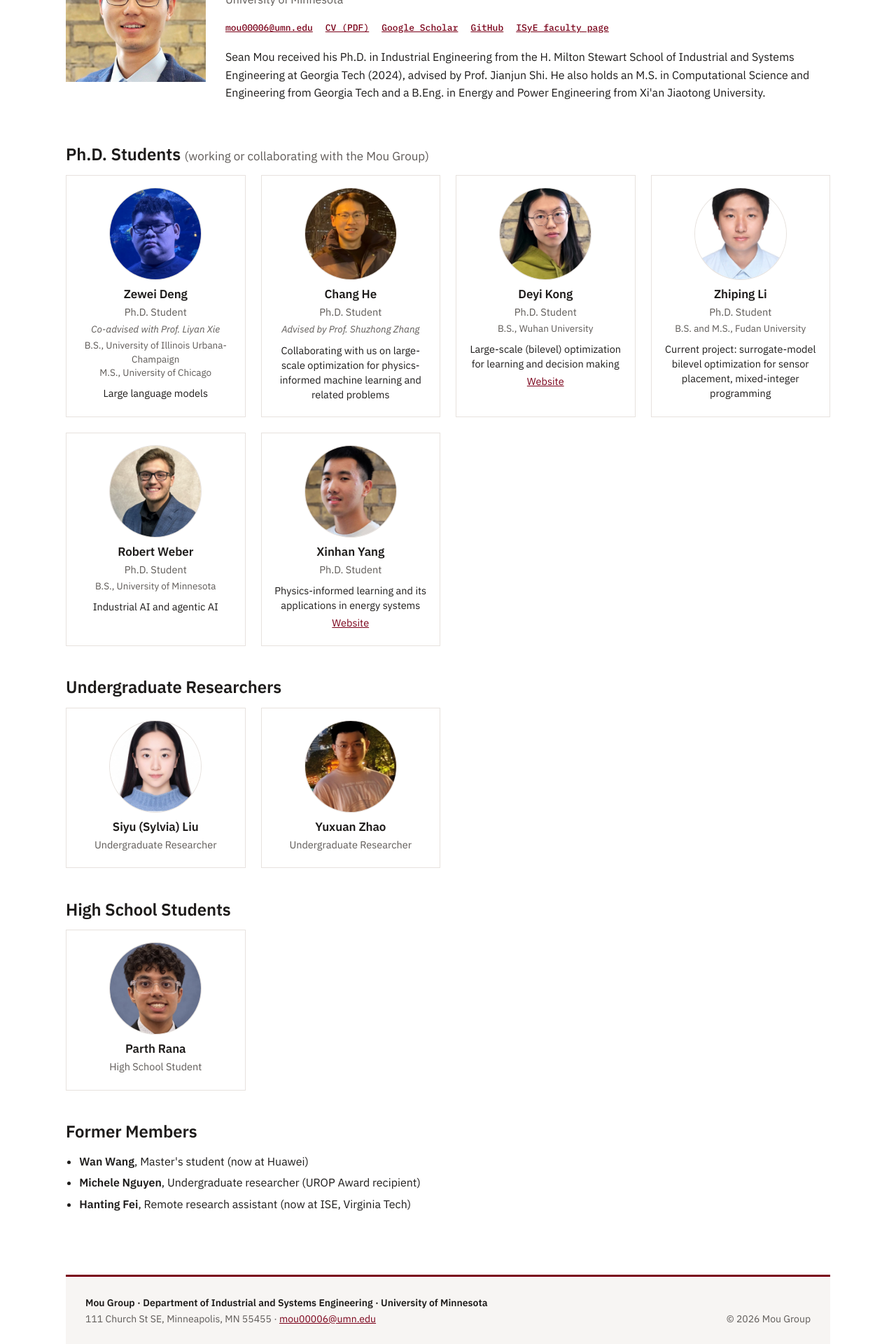
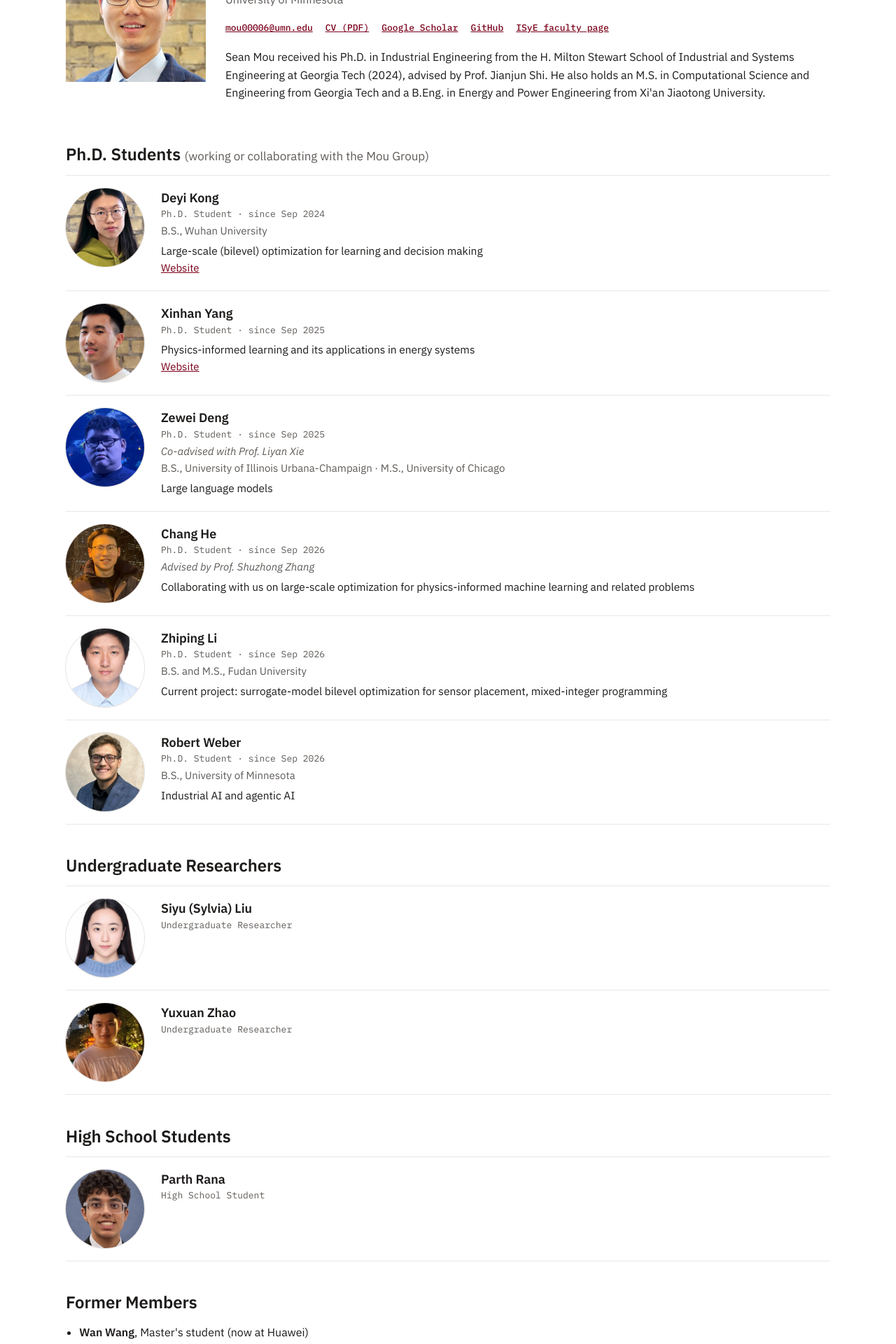
Before and after one commit to Mou-group-UMN/mou-group-umn.github.io, a Jekyll site: the page built from people.html, in a window 1280 px wide. Shown: the part 508-2428 px from the top of the page at 70% size. Built offline with Jekyll 4.4.1, drawn with Linux system fonts in a browser that asks for light colours.

Commit message:
People: one row per person, Ph.D. students by start date
Replaces the card grid with rows (photo, name, role and start date,
advisor line, degrees, research direction, website). Ph.D. order and
start dates per Sean: Deyi Kong (Sep 2024); Xinhan Yang and Zewei Deng
(Sep 2025); Chang He, Zhiping Li and Robert Weber (Sep 2026).

Co-Authored-By: Claude Opus 5.5 <noreply@anthropic.com>
Claude-Session: https://claude.ai/code/session_01XBj4b1asWe9EJC5WfSpYSG

```diff
--- a/_data/people.yml
+++ b/_data/people.yml
@@ -1,6 +1,7 @@
 # People page data. photo = a file in assets/img/people/ ("" shows a placeholder).
 # Sections show in this order; an empty section is hidden.
-# Card fields: name, role, photo, optional cadv (advisor or co-advisor line), edu (list of degree lines), research (one line), web.
+# Each person is one row on the People page: name, role, photo, and optionally since (start month, e.g. Sep 2023),
+# cadv (advisor or co-advisor line), edu (list of degrees), research (one line) and web (a link shown as "Website").
 pi:
   name: Shancong (Sean) Mou
   role: Assistant Professor, Industrial and Systems Engineering
@@ -18,13 +19,13 @@ pi:
     Xi'an Jiaotong University.
 section_notes:   # optional note after a section heading on the People page, shown in parentheses
   phd: working or collaborating with the Mou Group
-phd:
-  - {name: Zewei Deng, role: Ph.D. Student, photo: zewei-deng.jpg, cadv: Co-advised with Prof. Liyan Xie, edu: ["B.S., University of Illinois Urbana-Champaign", "M.S., University of Chicago"], research: Large language models}
-  - {name: Chang He, role: Ph.D. Student, photo: chang-he.jpg, cadv: Advised by Prof. Shuzhong Zhang, research: Collaborating with us on large-scale optimization for physics-informed machine learning and related problems}
-  - {name: Deyi Kong, role: Ph.D. Student, photo: deyi-kong.jpg, web: "https://cse.umn.edu/isye/deyi-kong", edu: ["B.S., Wuhan University"], research: Large-scale (bilevel) optimization for learning and decision making}
-  - {name: Zhiping Li, role: Ph.D. Student, photo: zhiping-li.jpg, edu: ["B.S. and M.S., Fudan University"], research: "Current project: surrogate-model bilevel optimization for sensor placement, mixed-integer programming"}
-  - {name: Robert Weber, role: Ph.D. Student, photo: robert-weber.jpg, edu: ["B.S., University of Minnesota"], research: Industrial AI and agentic AI}
-  - {name: Xinhan Yang, role: Ph.D. Student, photo: xinhan-yang.jpg, web: "https://cse.umn.edu/isye/xinhan-yang", research: Physics-informed learning and its applications in energy systems}
+phd:   # most senior first (start date), as Sean ordered them on 2026-10-01
+  - {name: Deyi Kong, role: Ph.D. Student, since: Sep 2024, photo: deyi-kong.jpg, web: "https://cse.umn.edu/isye/deyi-kong", edu: ["B.S., Wuhan University"], research: Large-scale (bilevel) optimization for learning and decision making}
+  - {name: Xinhan Yang, role: Ph.D. Student, since: Sep 2025, photo: xinhan-yang.jpg, web: "https://cse.umn.edu/isye/xinhan-yang", research: Physics-informed learning and its applications in energy systems}
+  - {name: Zewei Deng, role: Ph.D. Student, since: Sep 2025, photo: zewei-deng.jpg, cadv: Co-advised with Prof. Liyan Xie, edu: ["B.S., University of Illinois Urbana-Champaign", "M.S., University of Chicago"], research: Large language models}
+  - {name: Chang He, role: Ph.D. Student, since: Sep 2026, photo: chang-he.jpg, cadv: Advised by Prof. Shuzhong Zhang, research: Collaborating with us on large-scale optimization for physics-informed machine learning and related problems}
+  - {name: Zhiping Li, role: Ph.D. Student, since: Sep 2026, photo: zhiping-li.jpg, edu: ["B.S. and M.S., Fudan University"], research: "Current project: surrogate-model bilevel optimization for sensor placement, mixed-integer programming"}
+  - {name: Robert Weber, role: Ph.D. Student, since: Sep 2026, photo: robert-weber.jpg, edu: ["B.S., University of Minnesota"], research: Industrial AI and agentic AI}
 masters: []
 undergrads:
   - {name: Siyu (Sylvia) Liu, role: Undergraduate Researcher, photo: siyu-liu.jpg}
--- a/assets/css/style.css
+++ b/assets/css/style.css
@@ -127,13 +127,17 @@ h3{font-size:19px;line-height:1.3}
 .vc-play::after{content:"";position:absolute;left:17px;top:13px;border-left:14px solid #fff;border-top:9px solid transparent;border-bottom:9px solid transparent}
 
 /* people */
-.grid{display:grid;grid-template-columns:repeat(auto-fill,minmax(210px,1fr));gap:22px}
-.card{border:1px solid var(--line);padding:18px;text-align:center;background:#fff}
-.card img,.ph{width:130px;height:130px;border-radius:50%;object-fit:cover;object-position:50% 28%;background:var(--soft);display:grid;place-items:center;margin:0 auto 10px;font:600 40px var(--cond);color:#bbb}
-.card img{box-shadow:0 0 0 1px var(--line)}   /* thin ring so white-background headshots still read as circles */
-.card h3{margin:.2em 0;font-size:17px}.card p{margin:.2em 0;color:var(--muted);font-size:14.5px}
-.card .cadv{font-size:13.5px;font-style:italic}.card .edu{font-size:13.5px;line-height:1.45}.card .edu span{display:block}
-.card .research{margin-top:8px;color:var(--ink);font-size:14.5px;line-height:1.45}   /* research direction on People cards */
+/* one row per person, most senior first (Sean, 2026-10-01; replaced the card grid) */
+.plist{list-style:none;margin:0;padding:0}
+.prow{display:grid;grid-template-columns:112px minmax(0,1fr);gap:24px;align-items:start;padding:18px 0;border-top:1px solid var(--line-2)}
+.prow:last-child{border-bottom:1px solid var(--line-2)}
+.pphoto{display:block;width:112px;height:112px;border-radius:50%;object-fit:cover;object-position:50% 28%;background:var(--soft);box-shadow:0 0 0 1px var(--line)}   /* thin ring so white-background headshots still read as circles */
+.ph{display:grid;place-items:center;background:var(--soft);font:600 34px var(--cond);color:#bbb}
+.pbody{min-width:0}.pbody h3{margin:2px 0 2px;font-size:18px}
+.pbody p{margin:.15em 0;font-size:15px;line-height:1.5;color:var(--muted)}
+.pbody .pmeta{font:13px/1.6 var(--mono)}.pbody .cadv{font-style:italic}
+.pbody .research{margin-top:.35em;color:var(--ink);font-size:15.5px}
+@media(max-width:560px){.prow{grid-template-columns:84px minmax(0,1fr);gap:16px}.pphoto{width:84px;height:84px}}
 .h2-note{font-size:17px;font-weight:400;letter-spacing:0;color:var(--muted)}   /* people.yml section_notes */
 @media(max-width:560px){.h2-note{display:block;margin-top:4px;font-size:15px;line-height:1.45}}
 .pi{display:grid;grid-template-columns:200px 1fr;gap:28px;align-items:start}
--- a/people.html
+++ b/people.html
@@ -12,9 +12,9 @@ permalink: /people/
 </div>
 {% assign groups = "phd:Ph.D. Students,masters:Master's Students,undergrads:Undergraduate Researchers,highschool:High School Students,students:Students,postdocs:Postdocs" | split: "," %}
 {% for g in groups %}{% assign kv = g | split: ":" %}{% assign key = kv[0] %}{% assign list = site.data.people[key] %}
-{% if list.size > 0 %}{% assign sn = site.data.people.section_notes[key] %}<h2>{{ kv[1] }}{% if sn %} <span class="h2-note">({{ sn }})</span>{% endif %}</h2><div class="grid">{% for m in list %}
-<div class="card">{% if m.photo and m.photo != "" %}<img src="{{ '/assets/img/people/' | append: m.photo | relative_url }}" alt="{{ m.name }}">{% else %}<div class="ph">{{ m.name | slice: 0 }}</div>{% endif %}<h3>{{ m.name }}</h3>{% if m.role %}<p>{{ m.role }}</p>{% endif %}{% if m.cadv %}<p class="cadv">{{ m.cadv }}</p>{% endif %}{% if m.edu %}<p class="edu">{% for e in m.edu %}<span>{{ e }}</span>{% endfor %}</p>{% endif %}{% if m.research %}<p class="research">{{ m.research }}</p>{% endif %}{% if m.web %}<p><a href="{{ m.web }}">Website</a></p>{% endif %}</div>
-{% endfor %}</div>{% endif %}{% endfor %}
+{% if list.size > 0 %}{% assign sn = site.data.people.section_notes[key] %}<h2>{{ kv[1] }}{% if sn %} <span class="h2-note">({{ sn }})</span>{% endif %}</h2><ul class="plist">{% for m in list %}
+<li class="prow">{% if m.photo and m.photo != "" %}<img class="pphoto" src="{{ '/assets/img/people/' | append: m.photo | relative_url }}" alt="{{ m.name }}">{% else %}<div class="pphoto ph">{{ m.name | slice: 0 }}</div>{% endif %}<div class="pbody"><h3>{{ m.name }}</h3><p class="pmeta">{{ m.role }}{% if m.since %} · since {{ m.since }}{% endif %}</p>{% if m.cadv %}<p class="cadv">{{ m.cadv }}</p>{% endif %}{% if m.edu %}<p class="edu">{{ m.edu | join: " · " }}</p>{% endif %}{% if m.research %}<p class="research">{{ m.research }}</p>{% endif %}{% if m.web %}<p class="pweb"><a href="{{ m.web }}">Website</a></p>{% endif %}</div></li>
+{% endfor %}</ul>{% endif %}{% endfor %}
 {% assign former = site.data.people.former %}
 {% if former.size > 0 %}<h2>Former Members</h2>
 <ul class="former">{% for m in former %}<li><strong>{{ m.name }}</strong>, {{ m.role }}{% if m.note %} ({{ m.note }}){% endif %}</li>{% endfor %}</ul>{% endif %}
```
